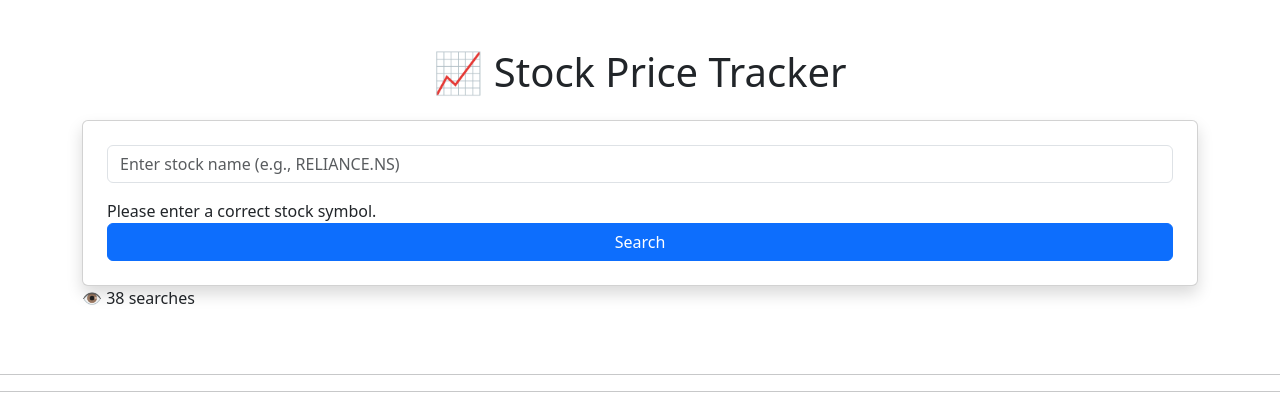
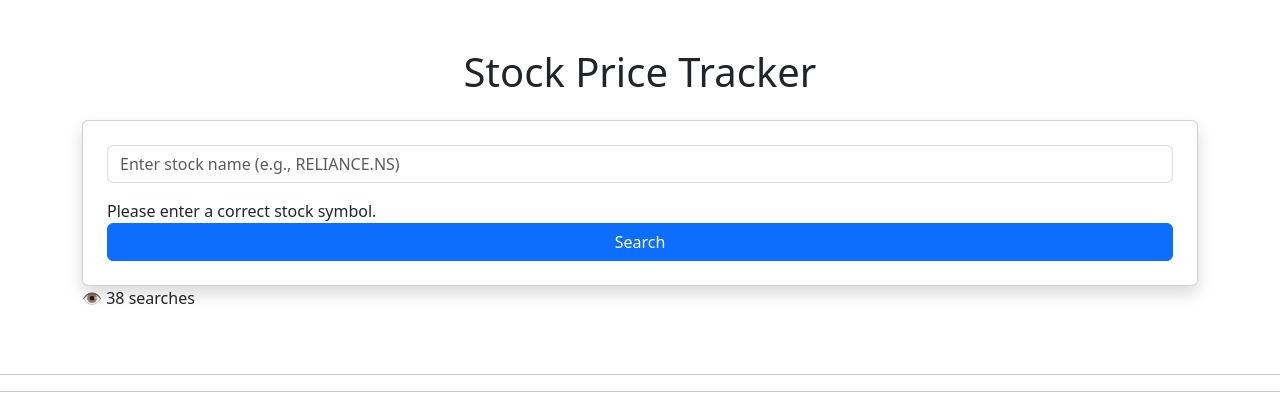
Before and after one commit to rkrakhikumari/stock, a Django app: page / in a window 1280 px wide. Shown: the top 420 px of the page. Run offline with Django 5.2, Linux system fonts and the light colour scheme; data comes from the database, SQL or seed files in the repository.

Commit message:
Update stock_search.html

```diff
--- a/stock/templates/stock_search.html
+++ b/stock/templates/stock_search.html
@@ -10,7 +10,7 @@
 </head>
 <body>
     <div class="container py-5">
-        <h1 class="mb-4 text-center">📈 Stock Price Tracker</h1>
+        <h1 class="mb-4 text-center">Stock Price Tracker</h1>
         <div class="card shadow p-4">
             <form method="post">
                 {% csrf_token %}
```
